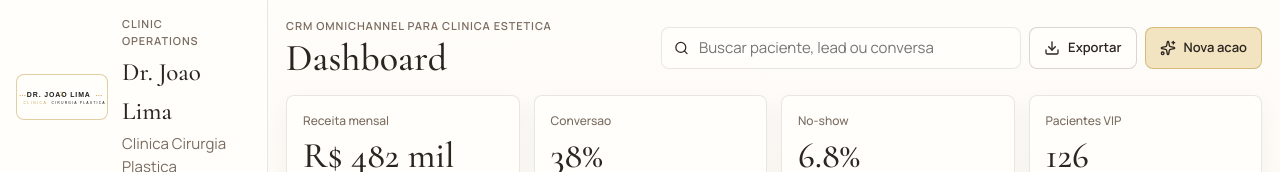
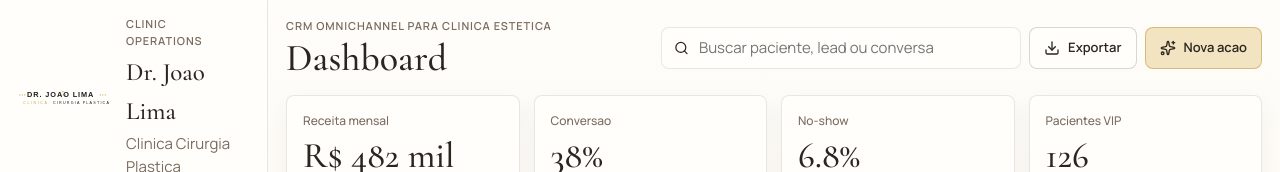
Before and after one commit to TheRebrandly/clinicadrjoaolima, a Next.js app: page / in a window 1280 px wide. Shown: the top 172 px of the page. Built offline with nearby package versions, Linux system fonts and the light colour scheme.

Commit message:
Force real clinic logo in sidebar

```diff
--- a/app/logo.css
+++ b/app/logo.css
@@ -1,13 +1,25 @@
 .brand-row {
-  grid-template-columns: 92px 1fr auto;
+  grid-template-columns: 96px 1fr auto;
   gap: 14px;
 }
 
-.brand-mark {
-  width: 92px;
-  height: 46px;
-  padding: 5px;
+.brand-mark,
+.brand-logo {
+  display: grid;
+  place-items: center;
+  width: 96px;
+  height: 50px;
+  padding: 4px;
   overflow: hidden;
   color: transparent;
+  font-size: 0;
+  border: 0;
   background: #fffefb url("/brand/dr-joao-lima-logo.svg") center / contain no-repeat;
 }
+
+.brand-logo img {
+  display: block;
+  width: 100%;
+  height: 100%;
+  object-fit: contain;
+}
```
